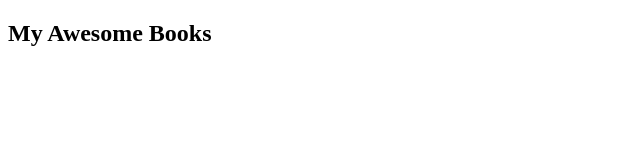
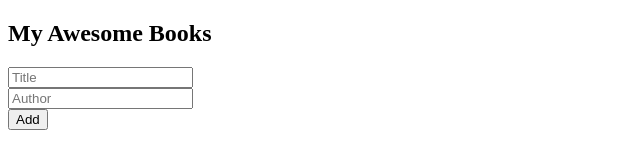
Before and after one commit to Al-Amin-Khan-Shakil/Favorite-Books, a plain HTML site: page index.html in a window 1280 px wide. Shown: the whole page, without its empty margins (0-640 px from the left). Drawn offline with Linux system fonts and the light colour scheme.

Commit message:
Finish html file

```diff
--- a/index.html
+++ b/index.html
@@ -8,6 +8,7 @@
 <body>
   <section id="book-list">
     <div class="book-list-wrapper">
+      <div class="book-list-container">
         <div class="book-list-title-container">
           <h1 class="book-list-title">
             My Awesome Books
@@ -17,6 +18,24 @@
 
         </ul>
       </div>
+      <div class="add-book-container">
+        <form action="" id="book-form">
+          <div class="input-container">
+            <input type="text" id="title" name="title" placeholder="Title" required>
+          </div>
+          <div class="input-container">
+            <input type="text" id="author" name="author" placeholder="Author" required>
+          </div>
+          <div class="input-container">
+            <button type="submit" id="add-btn">Add</button>
+          </div>
+        </form>
+      </div>
+    </div>
   </section>
+
+  <!--JavaScript-->
+  <script src="./JavaScript/script.js"></script>
+  <!--JavaScript-->
 </body>
 </html>
```
Lines whose indentation alone changed are shown as unchanged.
